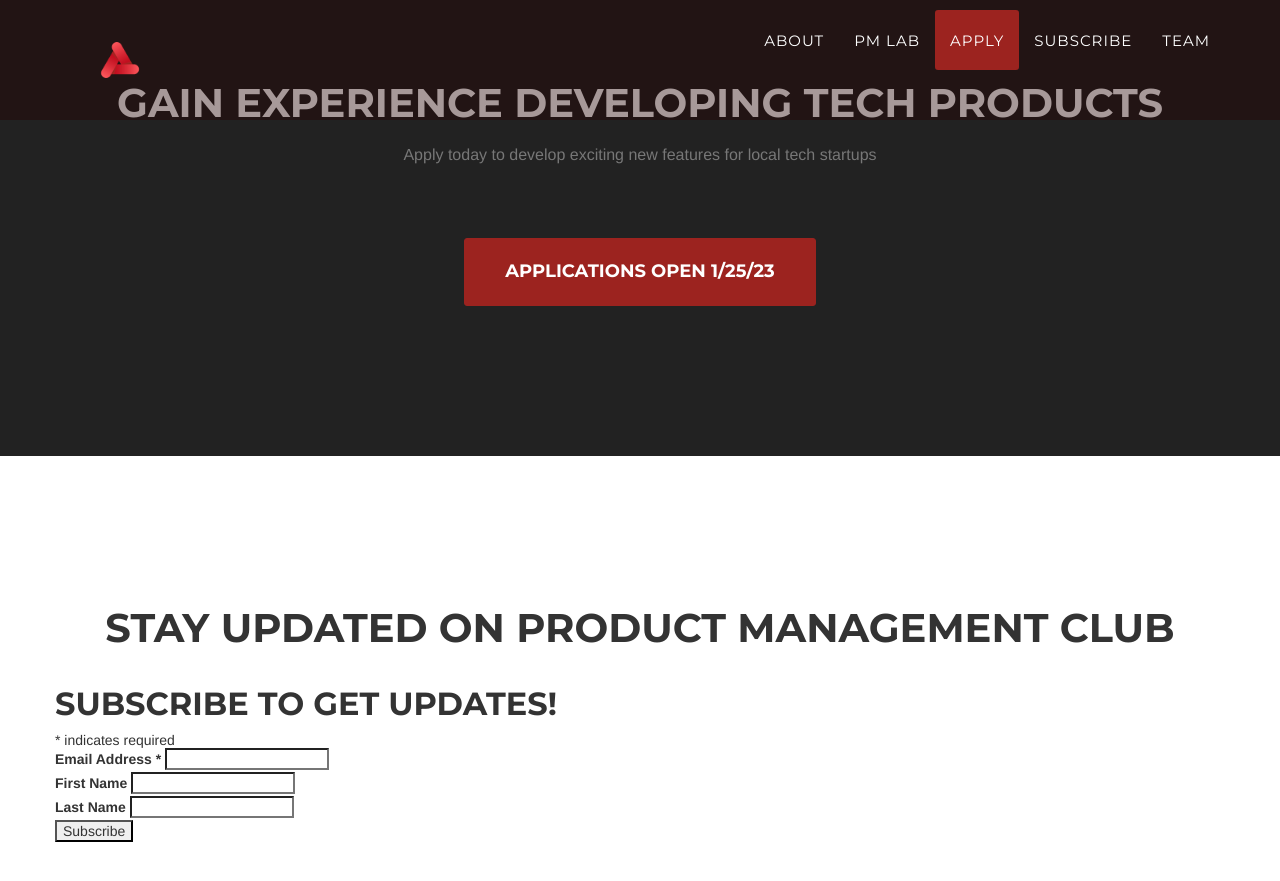
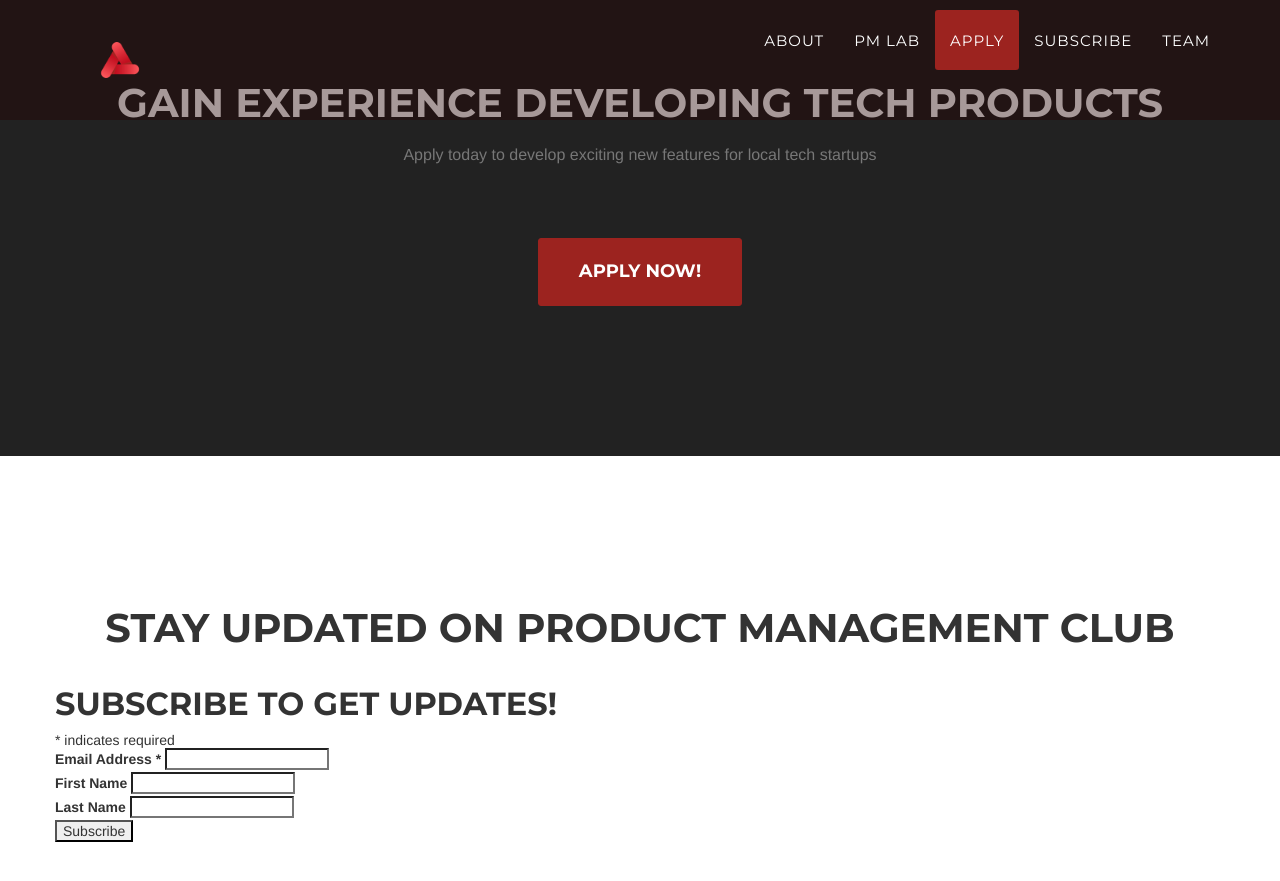
Before and after one commit to unc-pmclub/main-website, a Jekyll site: the page built from index.html, in a window 1280 px wide and 900 px high, scrolled down 4419 px. Shown: the top 881 px of the window. Built offline with Jekyll 4.4.1, drawn with Linux system fonts in a browser that asks for light colours; some web fonts are replaced; comment, search, counter and statistics services are not loaded.

Commit message:
SP23 App live

```diff
--- a/_includes/join.html
+++ b/_includes/join.html
@@ -11,7 +11,12 @@
       </div>
     </div>
     <div class="row">
-      <a target="blank" class="btn btn-xl">Applications Open 1/25/23</a>
+      <a
+        target="blank"
+        href="https://docs.google.com/forms/d/e/1FAIpQLScHOphXZDyZRqhu7cemTD-hzKgl6TSB2JvKkGsy5Xmr7U56Iw/viewform?usp=sf_link"
+        class="btn btn-xl"
+        >Apply Now!</a
+      >
       <!-- Begin Mailchimp Signup Form -->
       <!-- Begin Mailing list subscription
 <link href="//cdn-images.mailchimp.com/embedcode/classic-10_7.css" rel="stylesheet" type="text/css">
```
